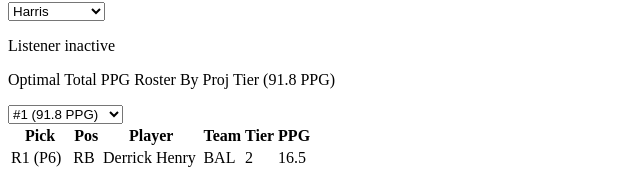
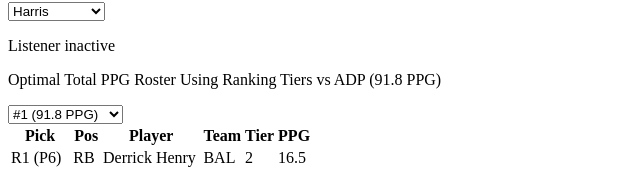
Before and after one commit to tlskins/ff-draft-dashboard, a Next.js app: page / in a window 1280 px wide. Shown: the part 305-474 px from the top of the page, without its empty margins (0-640 px from the left). Built offline with nearby package versions, Linux system fonts and the light colour scheme.

Commit message:
chore: copy change

```diff
--- a/pages/index.tsx
+++ b/pages/index.tsx
@@ -383,7 +383,7 @@ const Home: FC = () => {
                 <div className="flex flex-col mr-1 mb-2 text-sm px-2 py-2 shadow-md border border-blue-200">
                   <div className="flex items-center justify-between mb-2">
                     <p className="font-semibold underline">
-                      Optimal Total {currentOptimalRoster.metric} Roster By Proj Tier ({currentOptimalRoster.value.toFixed(1)} {currentOptimalRoster.metric})
+                      Optimal Total {currentOptimalRoster.metric} Roster Using Ranking Tiers vs ADP ({currentOptimalRoster.value.toFixed(1)} {currentOptimalRoster.metric})
                     </p>
                     {optimalRosters.length > 1 && (
                       <select
```
